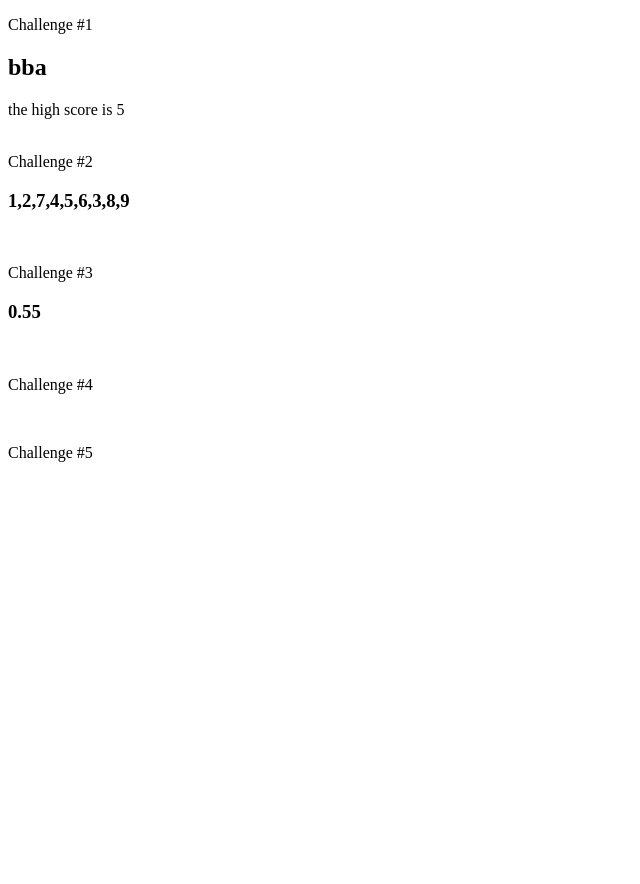
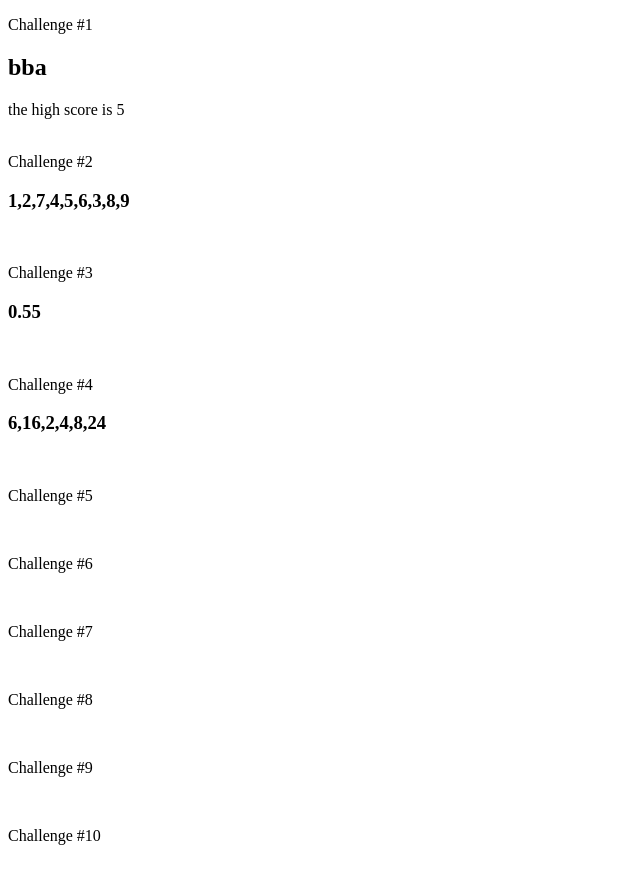
Before and after one commit to Junochop/jsArrayChallenges, a plain HTML site: page index.html in a window 1280 px wide. Shown: the whole page, without its empty margins (0-640 px from the left). Before the commit the page ends 800 px from the top, so only its background shows below. Drawn offline with Linux system fonts and the light colour scheme.

Commit message:
challenge4 complete

```diff
--- a/index.html
+++ b/index.html
@@ -17,14 +17,26 @@
 
     <p>Challenge #3</p>
     <div id="challenge-3"></div><br>
+
     <p>Challenge #4</p>
     <div id="challenge-4"></div><br>
+
     <p>Challenge #5</p>
     <div id="challenge-5"></div><br>
+
+    <p>Challenge #6</p>
     <div id="challenge-6"></div><br>
+
+    <p>Challenge #7</p>
     <div id="challenge-7"></div><br>
+
+    <p>Challenge #8</p>
     <div id="challenge-8"></div><br>
+
+    <p>Challenge #9</p>
     <div id="challenge-9"></div><br>
+
+    <p>Challenge #10</p>
     <div id="challenge-10"></div><br>
 
 
--- a/main.js
+++ b/main.js
@@ -63,3 +63,13 @@ for (var a = 0; a < challengeThreeInputA.length; a++){
 }
 
 document.getElementById("challenge-3").innerHTML = "<h3>" + answer3 + "</h3>";
+
+//Challenge 4
+var challengeFourInputA = [3, 8, 1, 2, 4, 12];
+var answer4 = [];
+for (var b = 0; b < challengeFourInputA.length; b++) {
+
+    answer4.push(challengeFourInputA[b] * 2);
+}
+
+document.getElementById("challenge-4").innerHTML = "<h3>" + answer4 + "</h3>";
```
